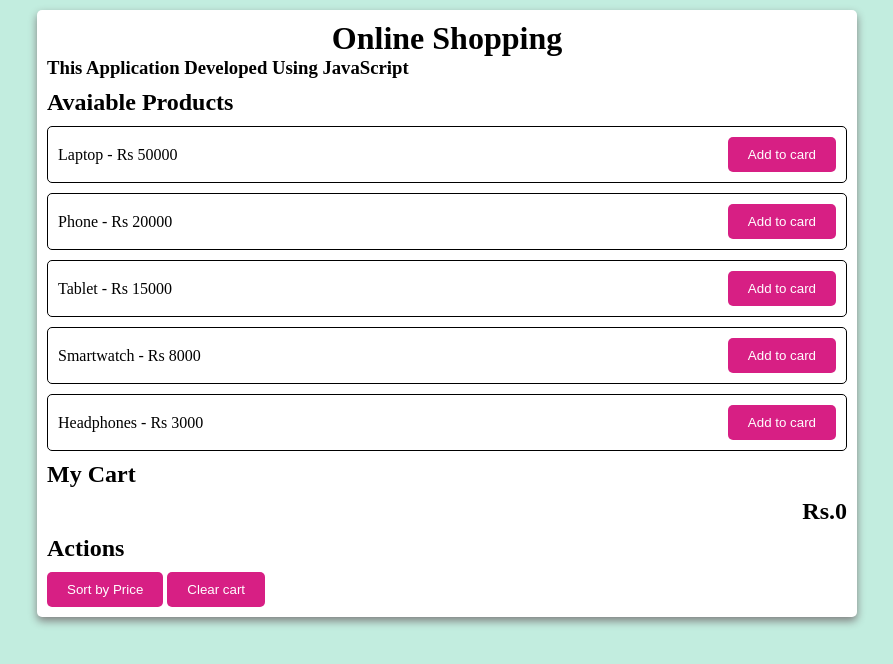
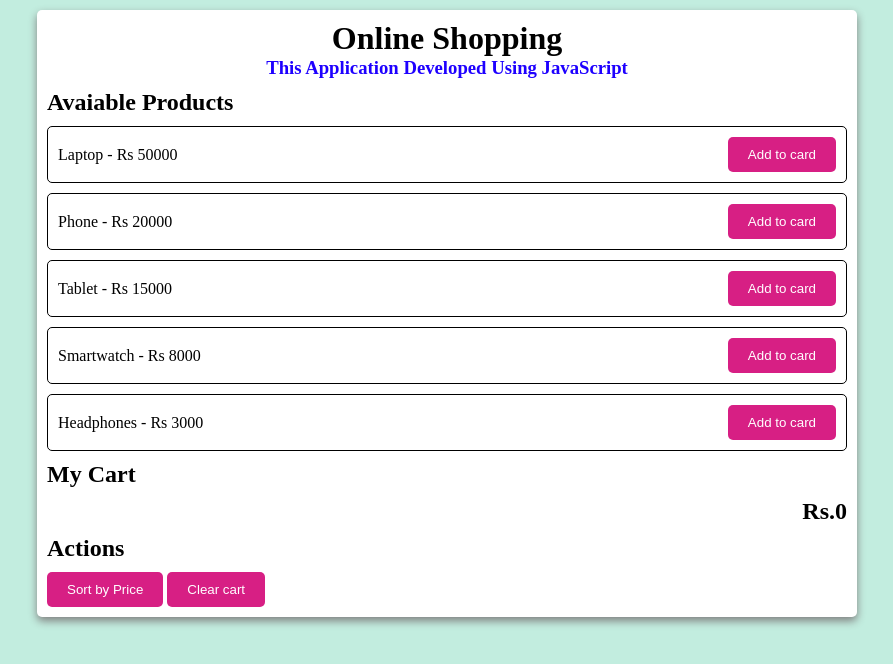
Before and after one commit to grahul26/ononline-shopping-application, a plain HTML site: page index.html in a window 1280 px wide. Shown: the whole page, without its empty margins (193-1086 px from the left). Drawn offline with Linux system fonts and the light colour scheme.

Commit message:
updated color h3

```diff
--- a/index.html
+++ b/index.html
@@ -82,15 +82,17 @@
 
         }
 
+        h3{
+            text-align: center;
+            color: rgb(30, 0, 255);
+        }
+
 
 
     </style>
 </head>
 <body>
     <div class="Online-shoping-container">
-
-
-
         <h1  >Online Shopping</h1>
         <h3>This Application Developed Using JavaScript</h3>
 
```
